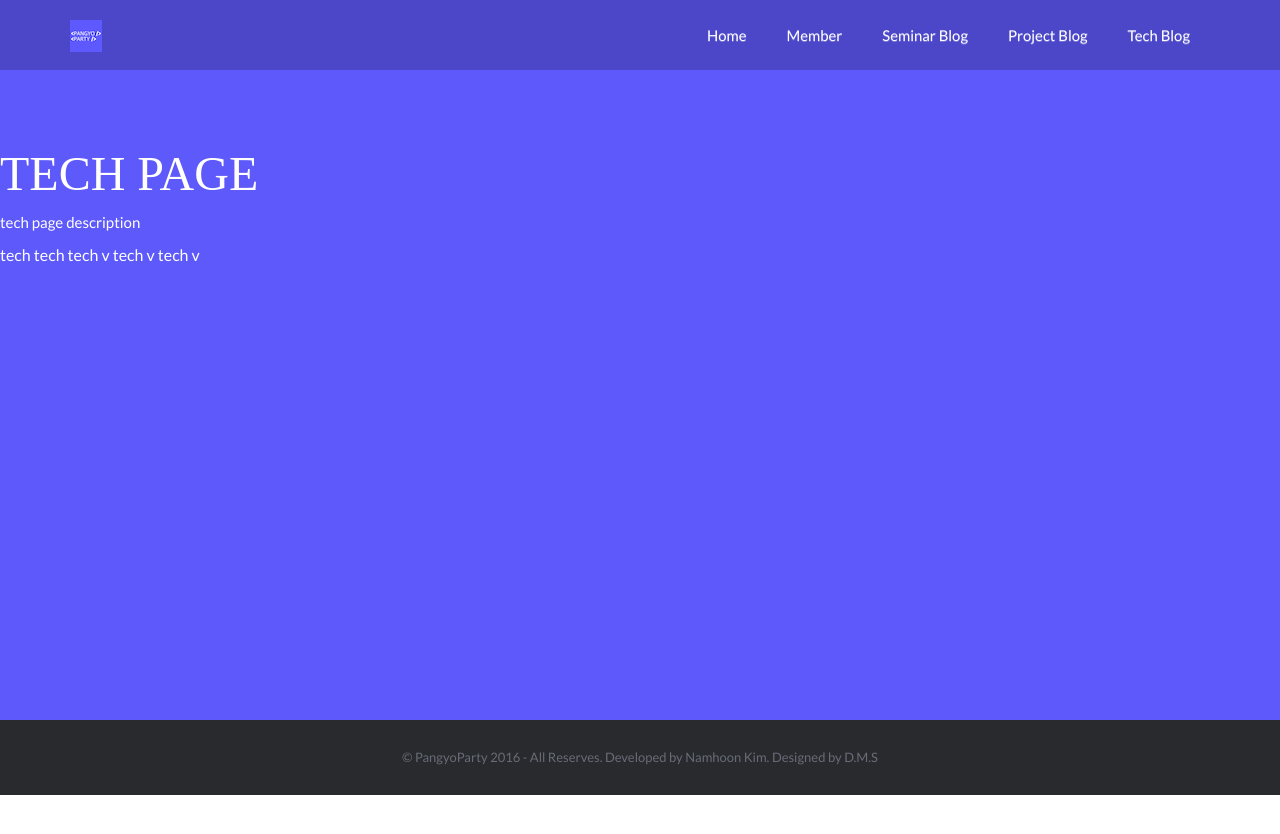
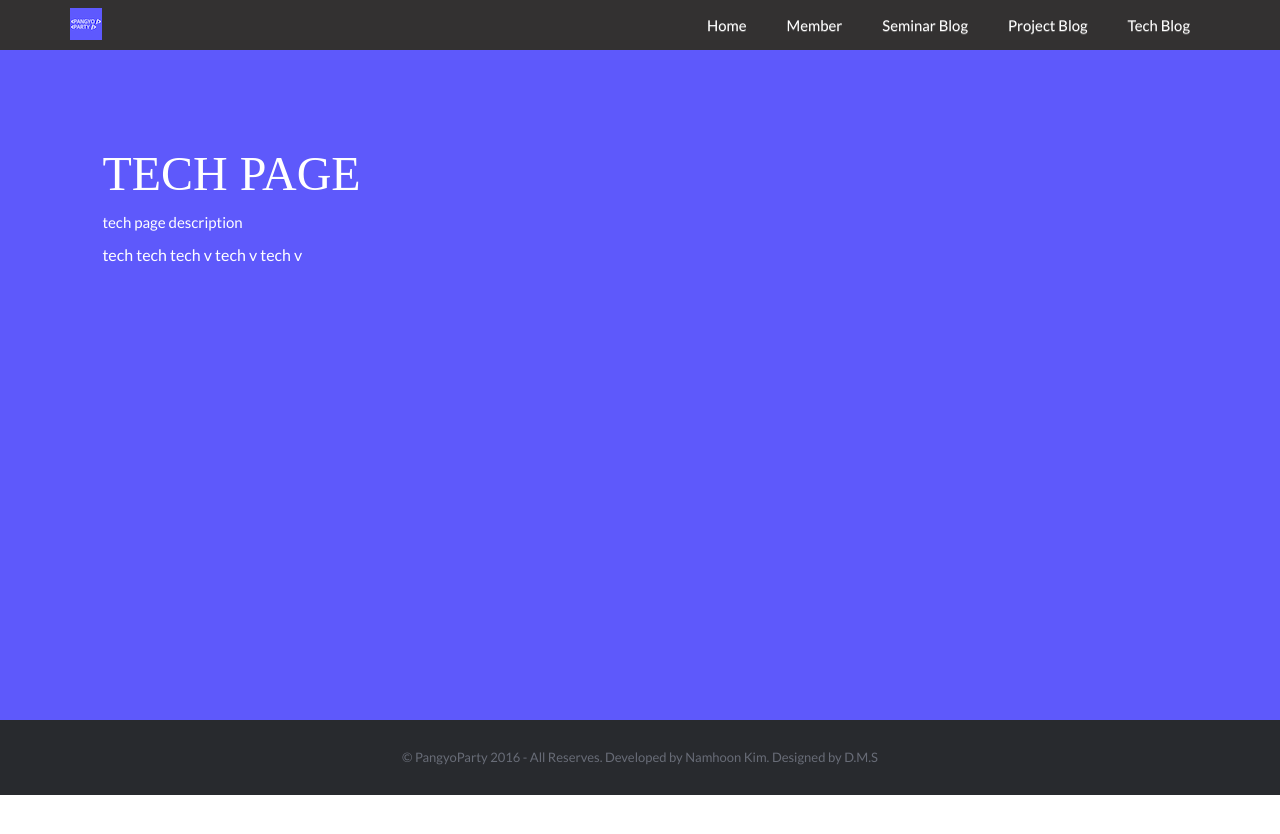
Before and after one commit to Pangyo/pangyo.github.io, a Jekyll site: the page built from tech.html, in a window 1280 px wide. Shown: the top 834 px of the page. Built offline with Jekyll 4.4.1, drawn with Linux system fonts in a browser that asks for light colours; nearby versions of some CDN libraries; some web fonts are replaced.

Commit message:
page layout을 쓸때 header 색깔 및 불투명하게 변경

```diff
--- a/_includes/header.html
+++ b/_includes/header.html
@@ -13,7 +13,7 @@
         <!-- Collect the nav links, forms, and other content for toggling -->
         <nav id="main-menu" class="collapse navbar-collapse pull-right">
             <ul class="nav navbar-nav">
-                <li class="active"><a href="#main-slider">Home</a></li>
+                <li class="active"><a href="{{ site.baseurl }}/">Home</a></li>
                 <li><a href="{{ site.baseurl }}/member.html">Member</a></li>
                 <li><a href="{{ site.baseurl }}/seminar.html">Seminar Blog</a></li>
                 <li><a href="#">Project Blog</a></li>
--- a/_layouts/page.html
+++ b/_layouts/page.html
@@ -8,7 +8,7 @@
             <img src="images/slider/1.jpg"/>
         </div><!-- /.head-overlay -->
         <div class="slider-text" style="text-align:left">
-            <div class="slide-inner" style="padding-top:10%">
+            <div class="slide-inner" style="padding-top:10%; padding-left:8%">
                 <h2 class="slider-title">
                   {{ page.title }}
                 </h2>
```
Also changed, not shown: other parts of _layouts/page.html (+9 -0 lines).
